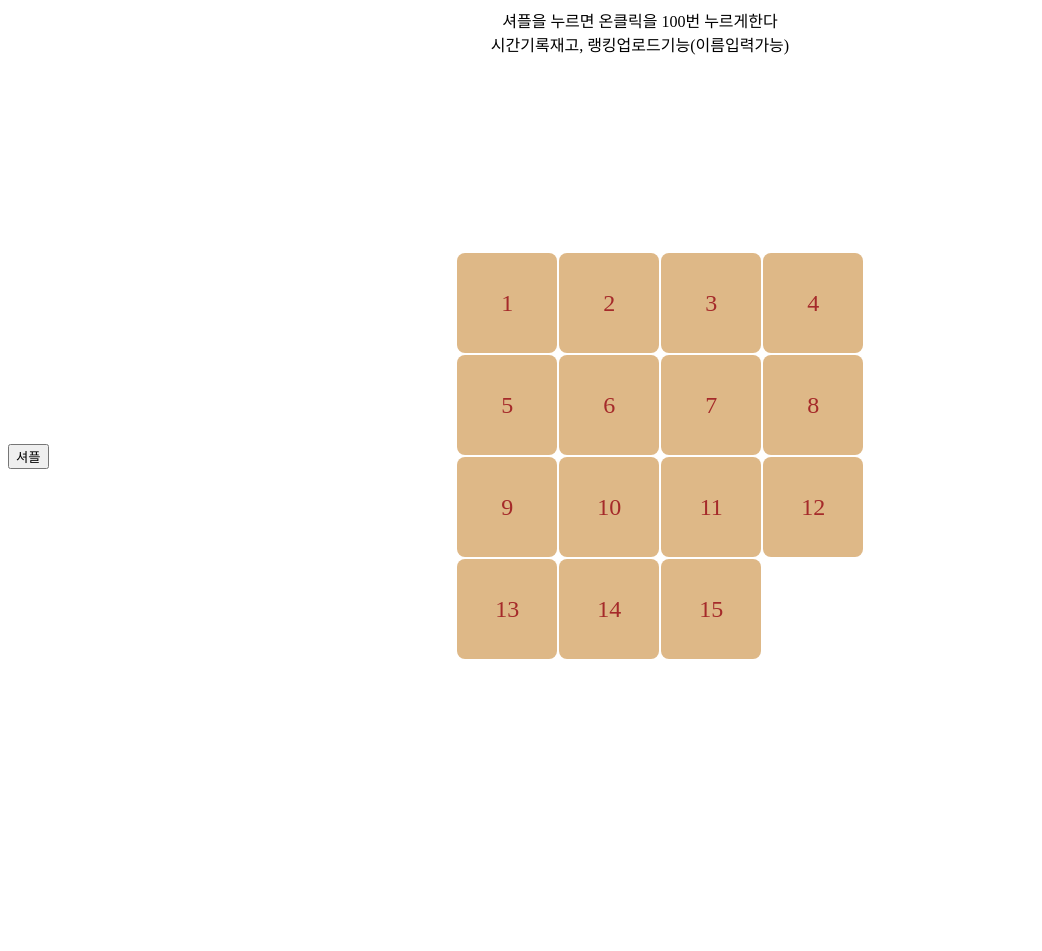
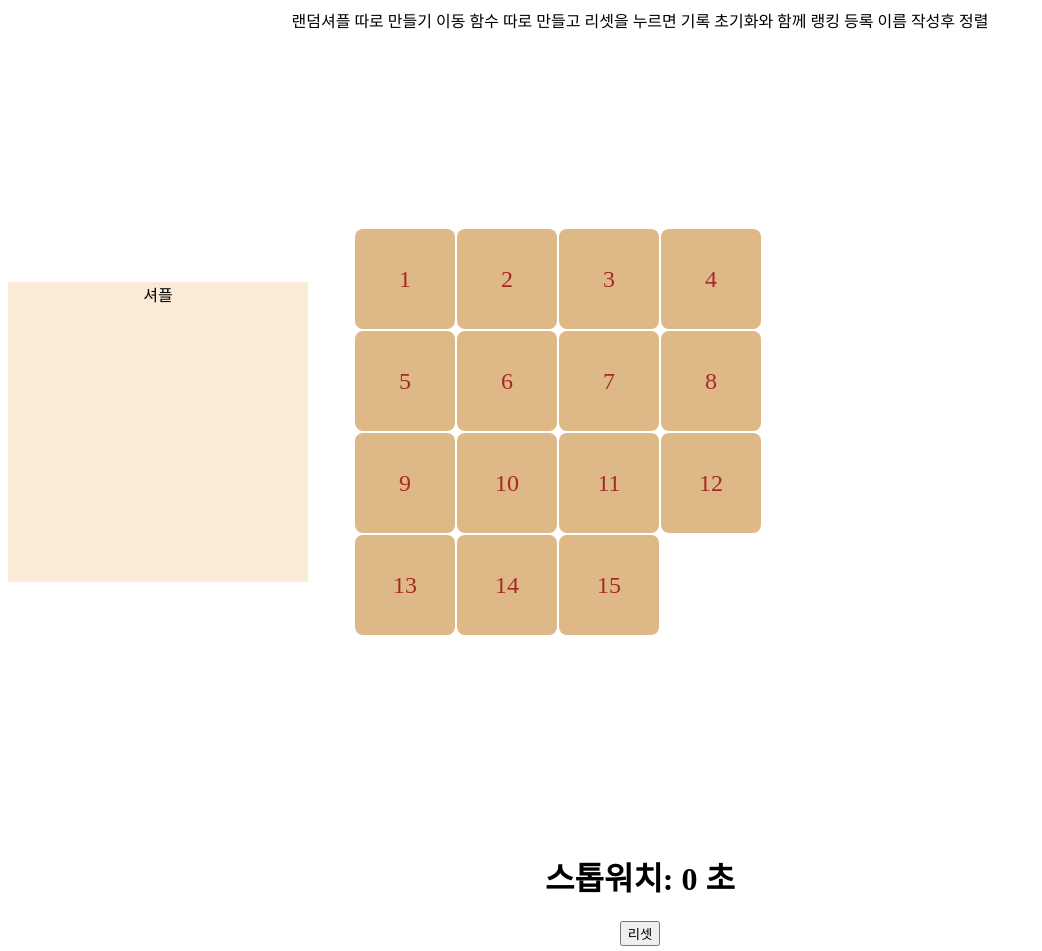
Before and after one commit to jeontw/Puzzle, a React (Create React App) app: page / in a window 1280 px wide. Shown: the top 951 px of the page, without its empty margins (0-1042 px from the left). Before the commit the page ends 864 px from the top, so only its background shows below. Built offline with nearby package versions, Linux system fonts and the light colour scheme.

Commit message:
스톱워치 추가

```diff
--- a/src/App.js
+++ /dev/null
@@ -1,15 +0,0 @@
-import React from 'react';
-import Puzzle from './Puzzle';
-import "./App.css"
-
-const App = () => {
-    return (
-        <div className="App">
-            <div>셔플을 누르면 온클릭을 100번 누르게한다</div>
-            <div>시간기록재고, 랭킹업로드기능(이름입력가능)</div>
-            <Puzzle />
-        </div>
-    );
-};
-
-export default App;
--- /dev/null
+++ b/src/Puzzle/App.js
@@ -0,0 +1,17 @@
+import React, { useState } from 'react';
+import Puzzle from './Puzzle';
+import "./App.css"
+import Stopwatch from './Stopwatch';
+
+const App = () => {
+    const [isActive, setIsActive] = useState(false);
+    return (
+        <div className="App">
+            <div>랜덤셔플 따로 만들기 이동 함수 따로 만들고 리셋을 누르면 기록 초기화와 함께 랭킹 등록 이름 작성후 정렬</div>
+            <Puzzle setIsActive={setIsActive} />
+            <Stopwatch isActive={isActive} />
+        </div>
+    );
+};
+
+export default App;
--- a/src/Puzzle.css
+++ b/src/Puzzle/Puzzle.css
@@ -1,9 +1,9 @@
 .퍼즐{
-    width: 100%;
+    width: 800px;
     display: flex;
     justify-content: center;
     align-items: center;
-    height: 100vh;
+    height: 800px;
 }
 .퍼즐-컨테이너 {
     display: grid;
@@ -32,3 +32,8 @@
     cursor: default;
     color: transparent;
 }
+.btn {
+    background-color: antiquewhite;
+    width: 300px;
+    height: 300px;
+}
--- a/src/Puzzle.jsx
+++ b/src/Puzzle/Puzzle.jsx
@@ -1,7 +1,7 @@
 import React, { useState } from 'react';
 import './Puzzle.css';
 
-const Puzzle = () => {
+const Puzzle = ({setIsActive}) => {
     const [board, setBoard] = useState(createBoard());
 
     function createBoard() {
@@ -18,20 +18,17 @@ const Puzzle = () => {
         if (isAdjacent) {
             if (idx === emptyIndex - 4 || idx === emptyIndex + 4) {
                 [newBoard[idx], newBoard[emptyIndex]] = [newBoard[emptyIndex], newBoard[idx]];
-            }
-            if (idx === emptyIndex - 8) {
+            } else if (idx === emptyIndex - 8) {
                 [newBoard[idx], newBoard[idx + 4], newBoard[emptyIndex]] = [newBoard[emptyIndex], newBoard[idx], newBoard[idx + 4]];
-            }
-            if (idx === emptyIndex + 8) {
+            } else if (idx === emptyIndex + 8) {
                 [newBoard[idx], newBoard[idx - 4], newBoard[emptyIndex]] = [newBoard[emptyIndex], newBoard[idx], newBoard[idx - 4]];
-            }
-            if (idx === emptyIndex - 12) {
+            } else if (idx === emptyIndex - 12) {
                 [newBoard[idx], newBoard[idx + 4], newBoard[idx + 8], newBoard[emptyIndex]] = [newBoard[emptyIndex], newBoard[idx], newBoard[idx + 4], newBoard[idx + 8]];
-            }
-            if (idx === emptyIndex + 12) {
+            } else if (idx === emptyIndex + 12) {
                 [newBoard[idx], newBoard[idx - 4], newBoard[idx - 8], newBoard[emptyIndex]] = [newBoard[emptyIndex], newBoard[idx], newBoard[idx - 4], newBoard[idx - 8]];
             }
             setBoard(newBoard);
+            setIsActive(true);
         }
         if (exception) {
             if (((0 <= idx && idx <= 3) && (0 <= emptyIndex && emptyIndex <= 3)) ||
@@ -40,35 +37,41 @@ const Puzzle = () => {
                 ((12 <= idx && idx <= 15) && (12 <= emptyIndex && emptyIndex <= 15))) {
                 if (idx === emptyIndex - 1 || idx === emptyIndex + 1) {
                     [newBoard[idx], newBoard[emptyIndex]] = [newBoard[emptyIndex], newBoard[idx]];
-                }
-                if (idx === emptyIndex - 2) {
+                } else if (idx === emptyIndex - 2) {
                     [newBoard[idx], newBoard[idx + 1], newBoard[emptyIndex]] = [newBoard[emptyIndex], newBoard[idx], newBoard[idx + 1]];
-                }
-                if (idx === emptyIndex + 2) {
+                } else if (idx === emptyIndex + 2) {
                     [newBoard[idx], newBoard[idx - 1], newBoard[emptyIndex]] = [newBoard[emptyIndex], newBoard[idx], newBoard[idx - 1]];
-                }
-                if (idx === emptyIndex - 3) {
+                } else if (idx === emptyIndex - 3) {
                     [newBoard[idx], newBoard[idx + 1], newBoard[idx + 2], newBoard[emptyIndex]] = [newBoard[emptyIndex], newBoard[idx], newBoard[idx + 1], newBoard[idx + 2]];
-                }
-                if (idx === emptyIndex + 3) {
+                } else if (idx === emptyIndex + 3) {
                     [newBoard[idx], newBoard[idx - 1], newBoard[idx - 2], newBoard[emptyIndex]] = [newBoard[emptyIndex], newBoard[idx], newBoard[idx - 1], newBoard[idx - 2]];
                 }
                 setBoard(newBoard);
+                setIsActive(true); // 타일 이동 시 스톱워치 시작
             }
+        }
+        Win(newBoard);
+    };
+
+    const handleClick = () => {
+        for (let i = 0; i < 6; i++) {
+            const randomIndex = Math.floor(Math.random() * board.length);
+            handleTileClick(randomIndex);
         }
     };
 
-    const handleClick = () => {
-        for (let i = 0; i < 5; i++) {
-            const randomIndex = Math.floor(Math.random() * board.length);
-            handleTileClick(randomIndex);
+    const Win = (currentBoard) => {
+        const winningBoard = [...Array(15).keys(), null];
+        if (JSON.stringify(currentBoard) === JSON.stringify(winningBoard)) {
+            console.log('승리!');
+            setIsActive(false); // 스톱워치를 정지
         }
     };
 
     return (
         <div className='퍼즐'>
             <div>
-                <button onClick={handleClick}>셔플</button>
+                <div className='btn' onClick={handleClick}>셔플</div>
             </div>
             <div className="퍼즐-컨테이너">
                 {board.map((value, idx) => {
--- /dev/null
+++ b/src/Puzzle/Stopwatch.jsx
@@ -0,0 +1,30 @@
+import React, { useState, useEffect } from 'react';
+
+const Stopwatch = ({ isActive }) => {
+    const [seconds, setSeconds] = useState(0);
+
+    useEffect(() => {
+        let interval;
+
+        if (isActive) {
+            interval = setInterval(() => {
+                setSeconds(prevSeconds => prevSeconds + 1);
+            }, 1000);
+        }
+
+        return () => clearInterval(interval);
+    }, [isActive]);
+
+    const handleReset = () => {
+        setSeconds(0);
+    };
+
+    return (
+        <div>
+            <h1>스톱워치: {seconds} 초</h1>
+            <button onClick={handleReset}>리셋</button>
+        </div>
+    );
+};
+
+export default Stopwatch;
--- a/src/index.js
+++ b/src/index.js
@@ -1,6 +1,6 @@
 import React from 'react';
 import ReactDOM from 'react-dom/client';
-import App from './App';
+import App from './Puzzle/App';
 
 const root = ReactDOM.createRoot(document.getElementById('root'));
 root.render(
```
Also changed, not shown: src/Sp.jsx (deleted, +0 -17 lines), src/Ys.jsx (deleted, +0 -34 lines), src/Ys2.jsx (deleted, +0 -44 lines), src/Puzzle/App.css (renamed from src/App.css).
